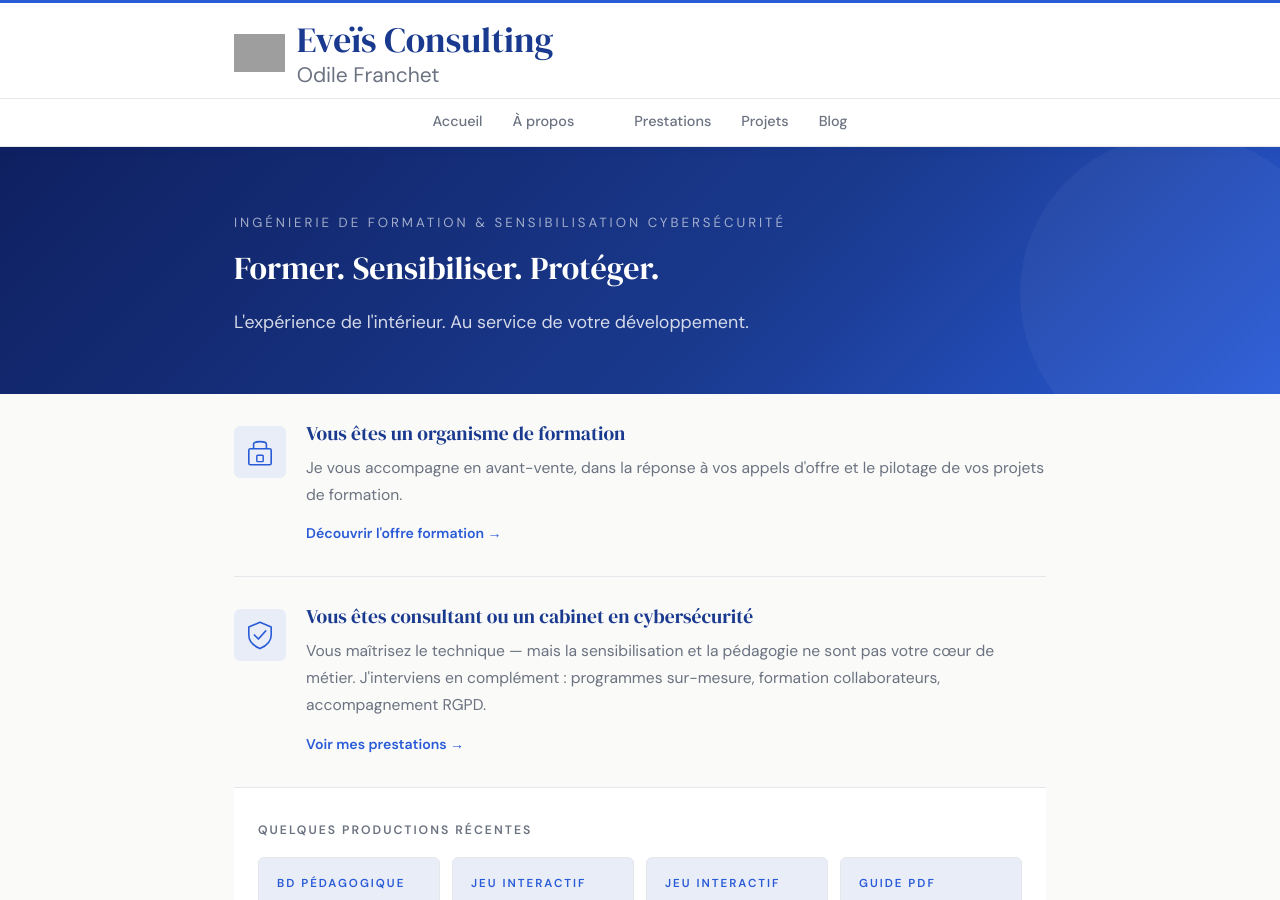
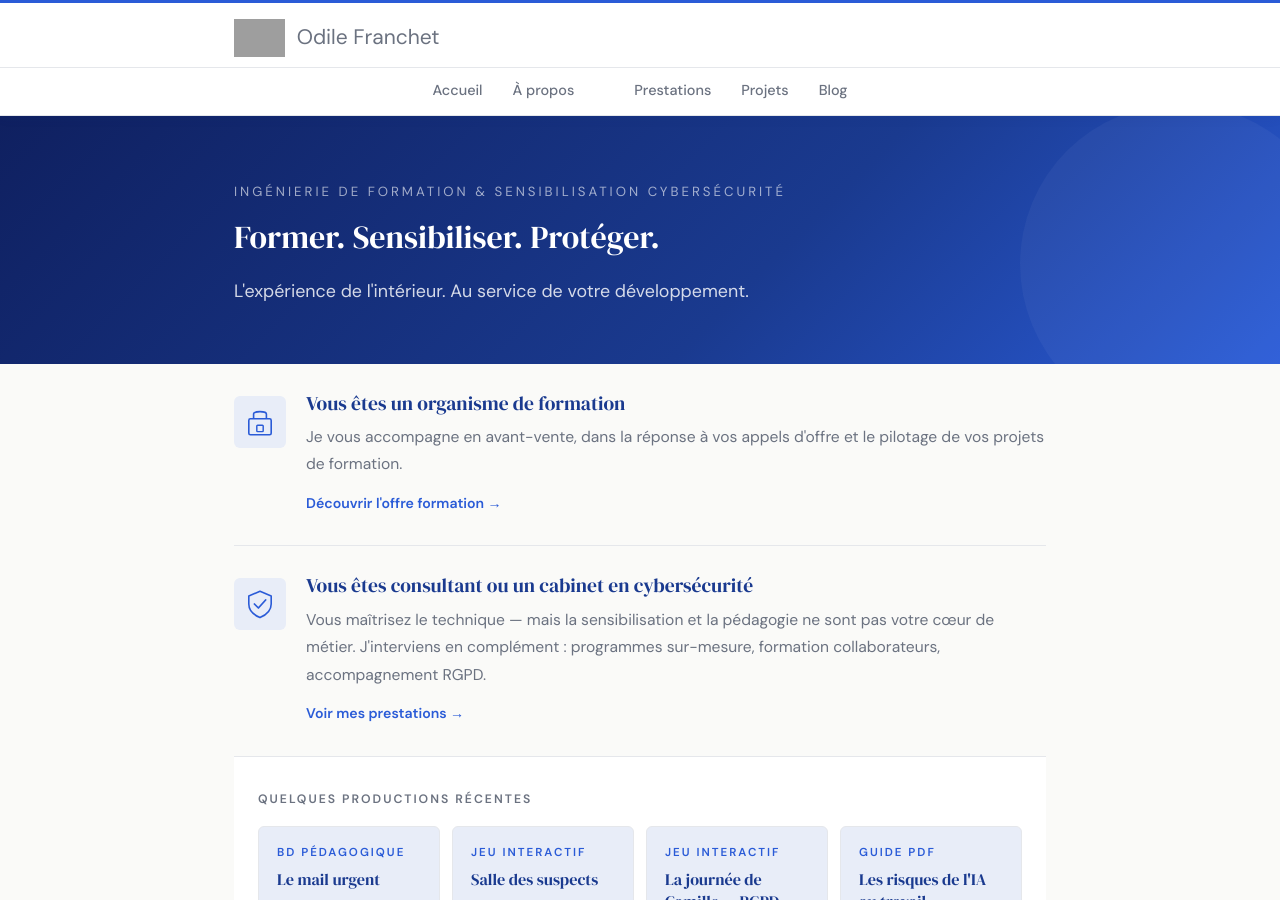
Before and after one commit to ofranchet73/eveis-consulting, a Jekyll site: the page built from index.md, in a window 1280 px wide and 900 px high. Built offline with Jekyll 4.4.1, drawn with Linux system fonts in a browser that asks for light colours; grey boxes are pictures that could not be loaded.

Commit message:
Update default.html

```diff
--- a/_layouts/default.html
+++ b/_layouts/default.html
@@ -16,7 +16,6 @@
       <a class="site-title" href="{{ '/' | relative_url }}" style="display:flex; align-items:center; gap:12px; text-decoration:none;">
         <img src="{{ '/images/logo_eveis.png' | relative_url }}" alt="Eveïs Consulting" style="height:38px; width:auto; display:block;">
         <span style="display:flex; flex-direction:column; gap:1px;">
-        <span style="font-family:'DM Serif Display',serif; font-size:1.1em; font-weight:400; color:var(--blue); line-height:1.2;">Eveïs Consulting</span>
         <span style="font-family:'DM Sans',sans-serif; font-size:0.65em; font-weight:400; color:var(--muted); line-height:1.2;">Odile Franchet</span>
          </span>
       </a>
```
